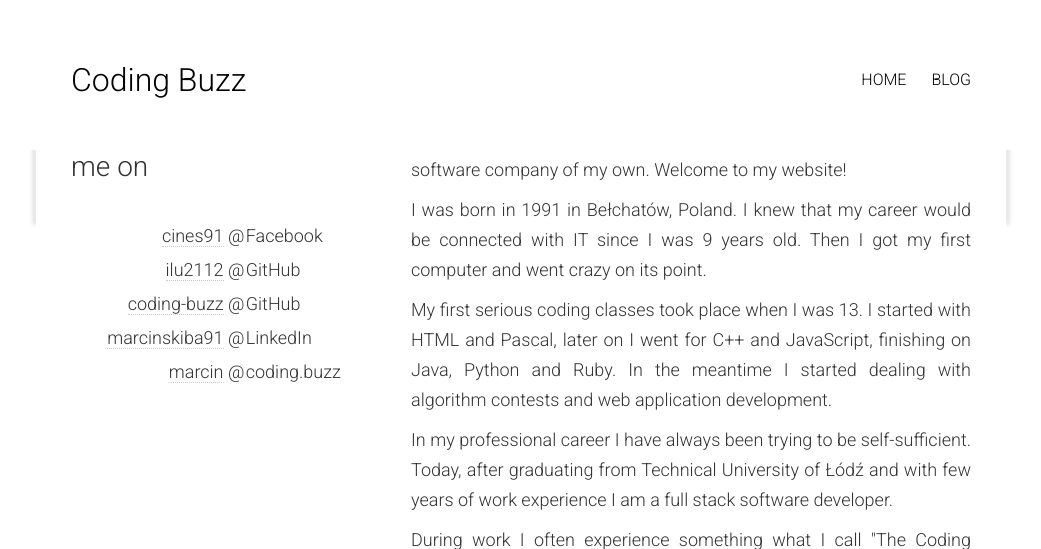
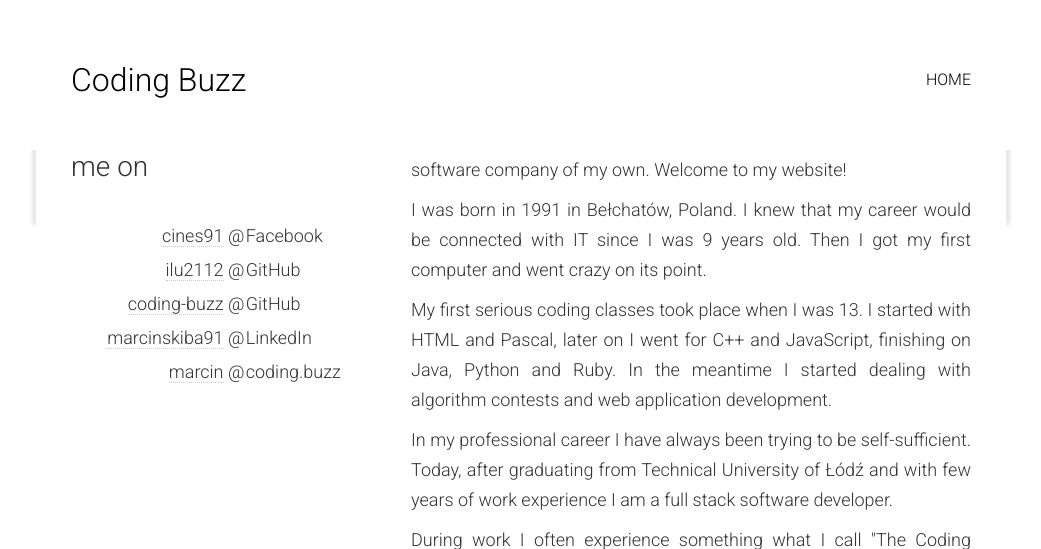
Before and after one commit to coding-buzz/hornet, a Django app: page / in a window 1280 px wide. Shown: the top 549 px of the page, without its empty margins (119-1160 px from the left). Run offline with Django 3.2, Linux system fonts and the light colour scheme; style sheets or scripts are compiled from the project's sources; some libraries are stand-ins or nearby versions.

Commit message:
Hide blog link.

```diff
--- a/hornet/templates/partials/navbar.html
+++ b/hornet/templates/partials/navbar.html
@@ -9,11 +9,6 @@
                     Home
                 </a>
             </li>
-            <li>
-                <a href="https://blog.coding.buzz">
-                    Blog
-                </a>
-            </li>
         </ul>
     </div>
     <div class="shadow"></div>
```
